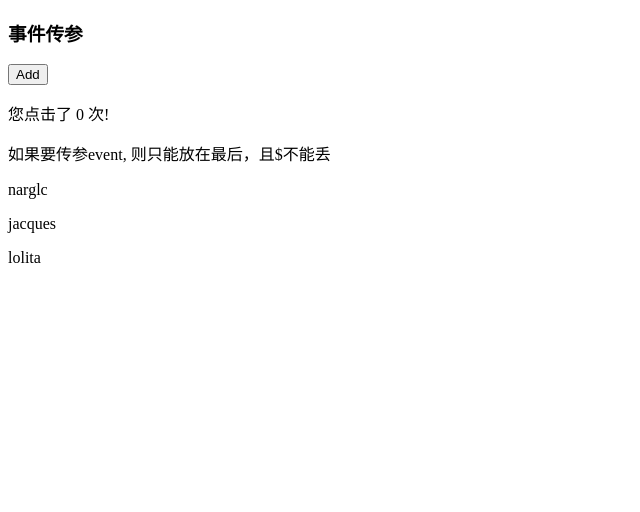
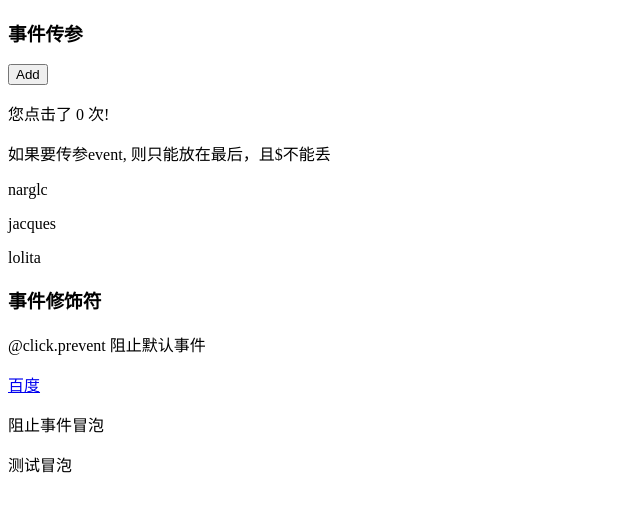
Before and after one commit to Narglc/Vue-Road, a Vue app in the folder chapter_1/vue-base/: page / in a window 1280 px wide. Shown: the top 512 px of the page, without its empty margins (0-640 px from the left). Built offline with nearby package versions, Linux system fonts and the light colour scheme.

Commit message:
事件修饰符

```diff
--- a/chapter_1/vue-base/src/App.vue
+++ b/chapter_1/vue-base/src/App.vue
@@ -7,6 +7,7 @@
 import EventFuncDemo from './components/EventFuncDemo.vue'
 import EventArgsDemo from './components/EventArgsDemo.vue'
 import EventFuncArgsDemo from './components/EventFuncArgsDemo.vue'
+import EventModifier from './components/EventModifier.vue'
 </script>
 
 <template>
@@ -19,4 +20,5 @@
   <EventArgsDemo /> -->
 
   <EventFuncArgsDemo />
+  <EventModifier />
 </template>
--- /dev/null
+++ b/chapter_1/vue-base/src/components/EventModifier.vue
@@ -0,0 +1,37 @@
+<template>
+    <h3>事件修饰符</h3>
+    <div>
+        <p> @click.prevent 阻止默认事件</p>
+        <a @click.prevent="clickHandle" href="https://www.baidu.com">百度</a>
+    </div>
+
+    <div @click="clickDiv">
+        <p>阻止事件冒泡</p>
+        <p @click.stop="clickP"> 测试冒泡 </p>
+    </div>
+</template>
+
+<script>
+export default {
+    data() {
+        return {
+
+        }
+    },
+    methods: {
+        clickHandle(e) {
+            // 阻止默认事件,也可在click处理
+            // e.preventDefault();
+            console.log("点击了");
+        },
+        clickDiv() {
+            console.log("Div");
+        },
+        clickP(e) {
+            // 阻止事件冒泡，即 会向上触发导致 clickDiv方法也会执行
+            // e.stopPropagation();
+            console.log("P");
+        }
+    }
+}
+</script>
```
